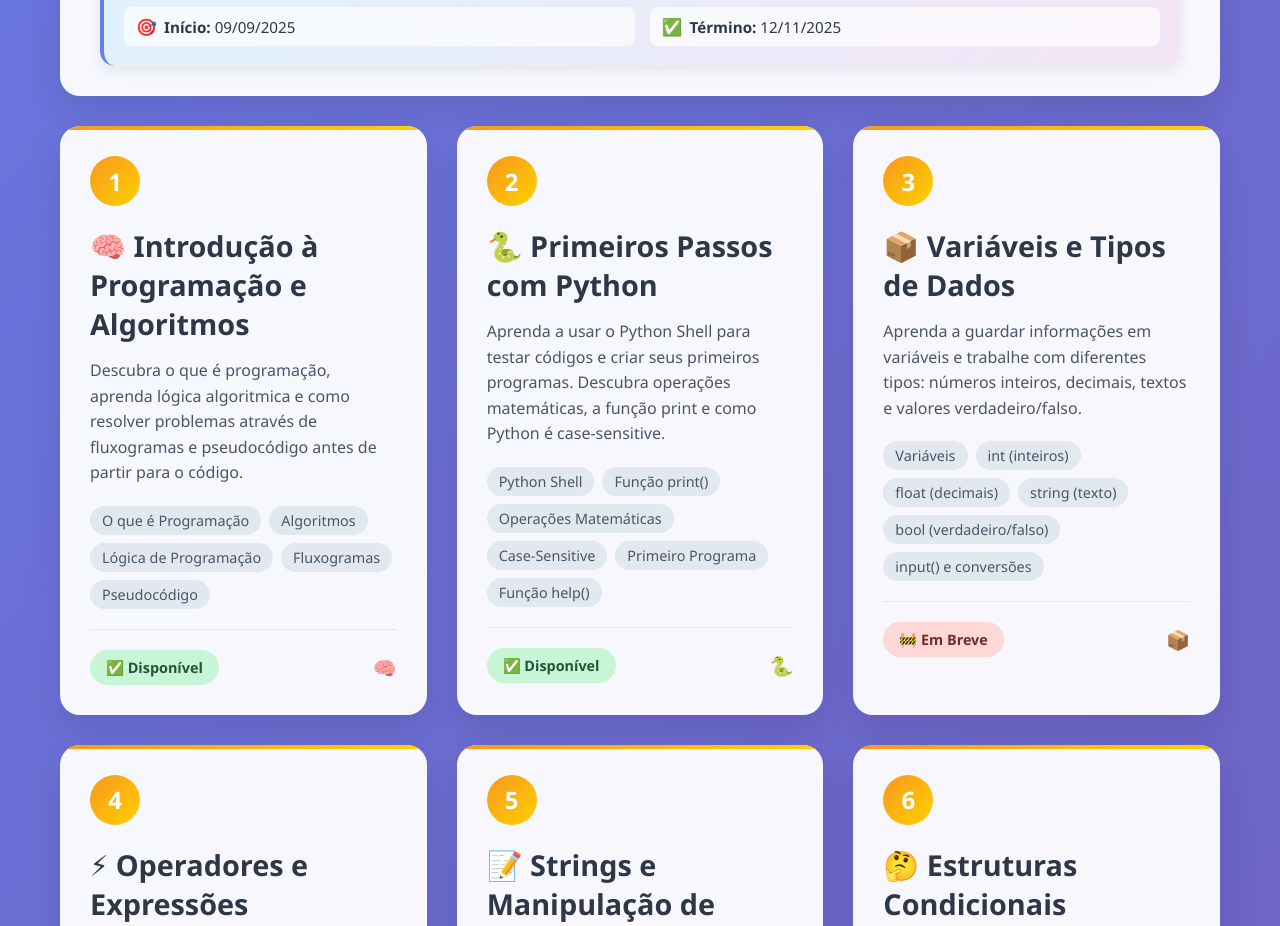
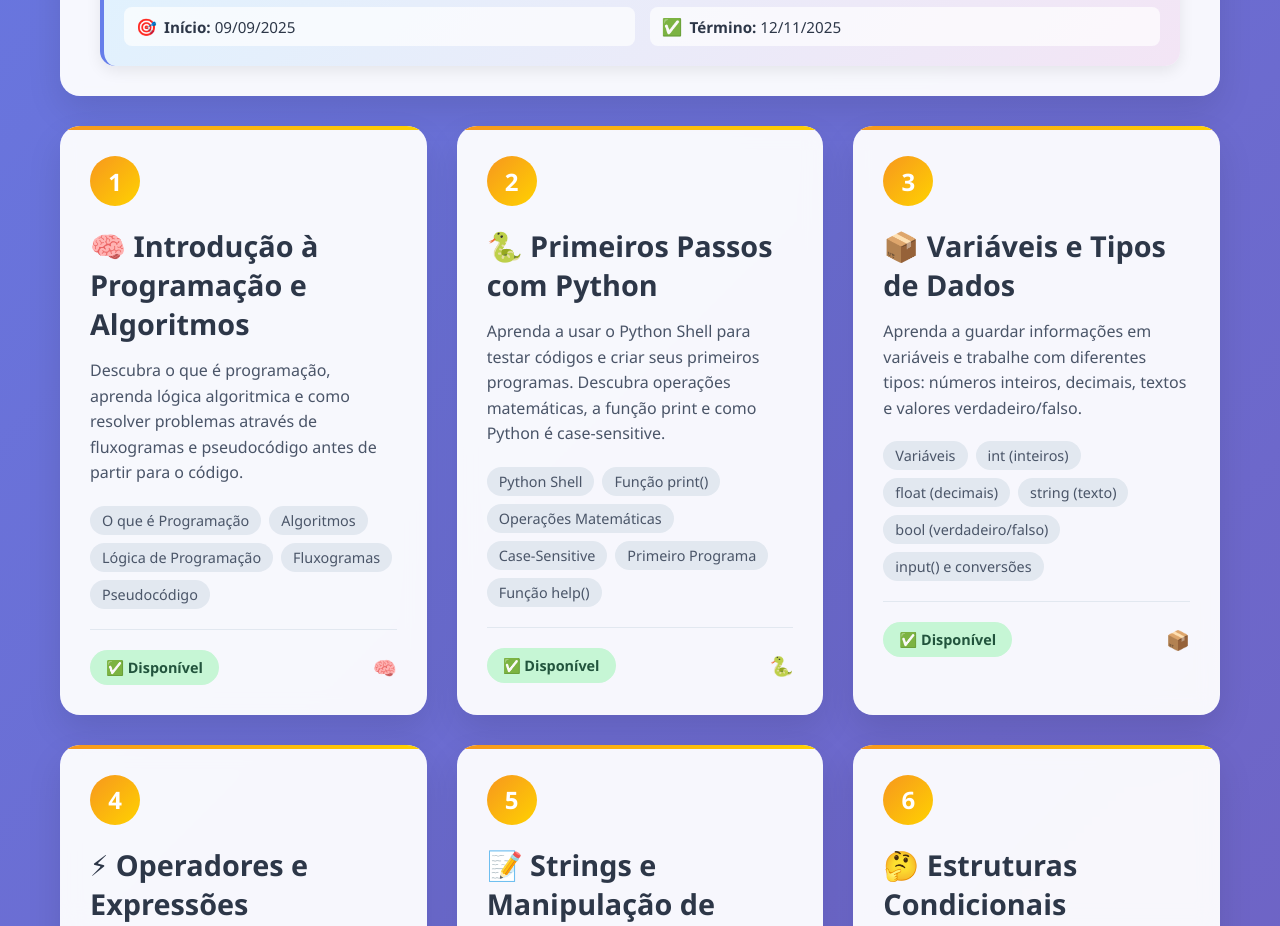
Before and after one commit to cesarazevedo/energias, a plain HTML site: page index.html in a window 1280 px wide. Shown: the part 1140-2066 px from the top of the page. Drawn offline with Linux system fonts and the light colour scheme.

Commit message:
Add files via upload

```diff
--- a/index.html
+++ b/index.html
@@ -494,7 +494,7 @@
                 </div>
 
                 <!-- Capítulo 3 - Variáveis e Tipos de Dados -->
-                <div class="chapter-card bimestre3">
+                <a href="variaveis-tipos-dados-aula.html" class="chapter-card bimestre3">
                     <div class="chapter-number">3</div>
                     <h2 class="chapter-title">📦 Variáveis e Tipos de Dados</h2>
                     <p class="chapter-description">
@@ -510,10 +510,10 @@
                         <span class="topic-tag">input() e conversões</span>
                     </div>
                     <div class="chapter-status">
-                        <span class="status-badge status-coming-soon">🚧 Em Breve</span>
+                        <span class="status-badge status-available">✅ Disponível</span>
                         <span class="chapter-icon">📦</span>
                     </div>
-                </div>
+                </a>
 
                 <!-- Capítulo 4 - Operadores e Expressões -->
                 <div class="chapter-card bimestre3">
```
